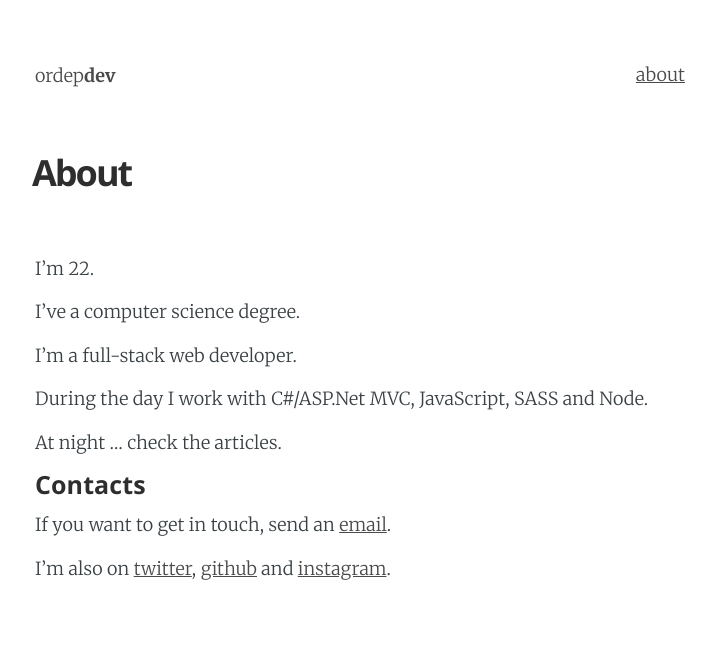
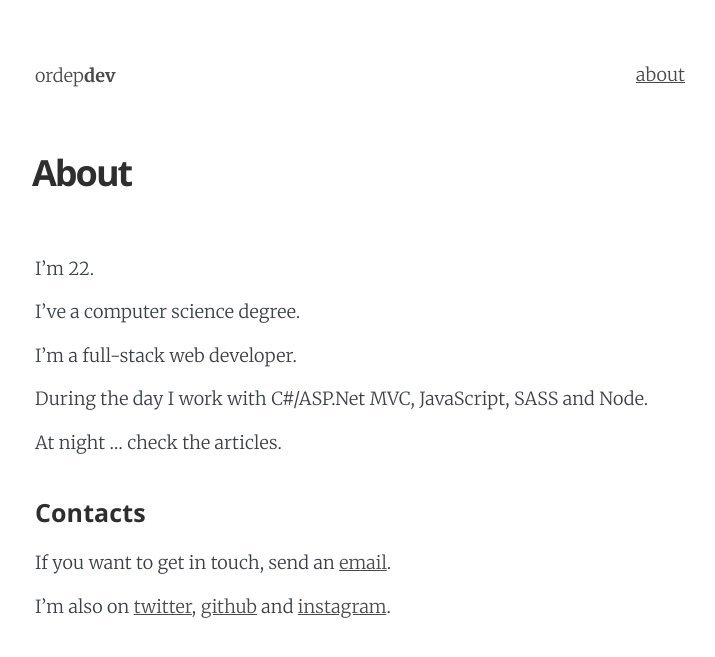
Before and after one commit to ordepdev/ordepdev.github.io, a Jekyll site: the page built from about.md, in a window 1280 px wide. Shown: the top 657 px of the page, without its empty margins (280-995 px from the left). Built offline with Jekyll 4.4.1, drawn with Linux system fonts in a browser that asks for light colours; Markdown is read by kramdown in place of the engine named in the settings.

Commit message:
separator

```diff
--- a/assets/css/main.scss
+++ b/assets/css/main.scss
@@ -66,6 +66,11 @@ h1 {
   font-size: 32px;
 }
 
+h4 {
+  margin-top: 40px;
+  margin-bottom: 20px;
+}
+
 p {
   margin-bottom: 12px;
 }
```
